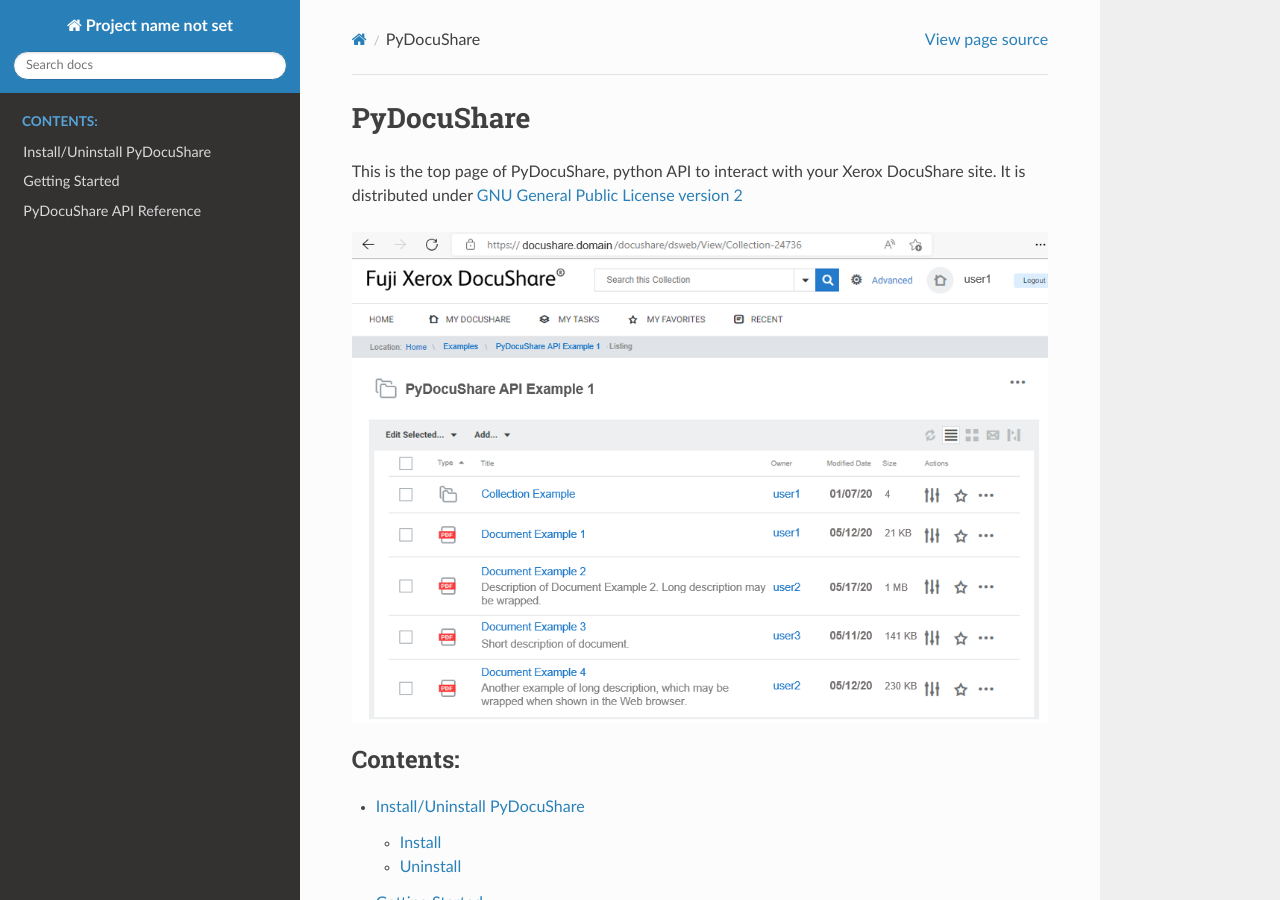
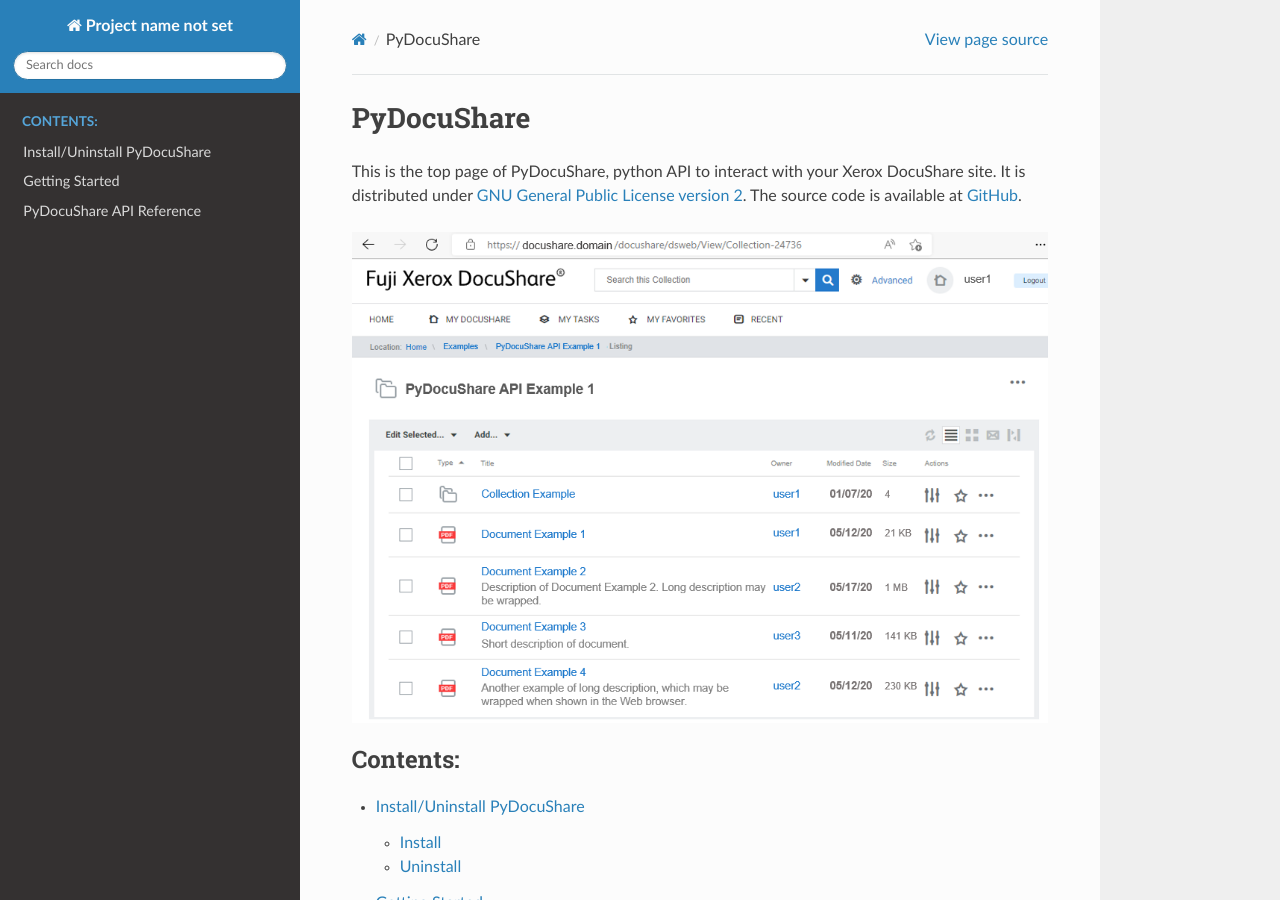
Before and after one commit to tmtsoftware/cont-pydocushare, a Sphinx documentation site: the page built from docs/index.rst, in a window 1280 px wide and 900 px high. Built offline with Sphinx 7.4.7 and the Read the Docs theme 2.0.0, drawn with Linux system fonts in a browser that asks for light colours; the version number could not be read and is left out.

Commit message:
Added link to github.

```diff
--- a/docs/index.rst
+++ b/docs/index.rst
@@ -1,7 +1,7 @@
 PyDocuShare
 ===========
 
-This is the top page of PyDocuShare, python API to interact with your Xerox DocuShare site. It is distributed under `GNU General Public License version 2 <https://www.gnu.org/licenses/old-licenses/gpl-2.0.html>`_
+This is the top page of PyDocuShare, python API to interact with your Xerox DocuShare site. It is distributed under `GNU General Public License version 2 <https://www.gnu.org/licenses/old-licenses/gpl-2.0.html>`_. The source code is available at `GitHub <https://github.com/tmtsoftware/pydocushare>`_.
 
 .. image:: images/example_collection.png
 
```
